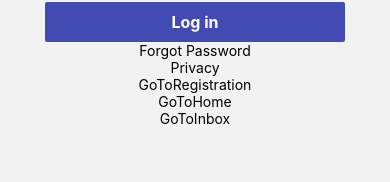
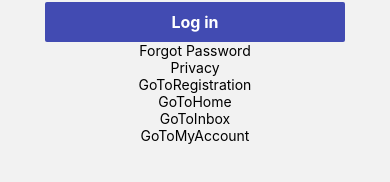
Before and after one commit to geerma/nursing-engineering-hackathon, a React Native app in the folder Mobile/hackathon_mobile/: screen /Login in a window 390 px wide. Shown: the part 152-334 px from the top of the page. Built offline with nearby package versions, Linux system fonts and the light colour scheme.

Commit message:
Update Index and LoginScreen file for MyAccount

```diff
--- a/Mobile/hackathon_mobile/App.js
+++ b/Mobile/hackathon_mobile/App.js
@@ -8,6 +8,7 @@ import {
   HomeScreen,
   RegistrationScreen,
   InboxScreen,
+  MyAccountScreen
 } from "./src/screens";
 
 const Stack = createStackNavigator();
@@ -21,6 +22,7 @@ export default function App() {
           <Stack.Screen name="Home" component={HomeScreen} />
           <Stack.Screen name="Registration" component={RegistrationScreen} />
           <Stack.Screen name="Inbox" component={InboxScreen} />
+          <Stack.Screen name="MyAccount" component={MyAccountScreen} />
         </>
       </Stack.Navigator>
     </NavigationContainer>
--- a/Mobile/hackathon_mobile/src/screens/LoginScreen/LoginScreen.js
+++ b/Mobile/hackathon_mobile/src/screens/LoginScreen/LoginScreen.js
@@ -20,6 +20,11 @@ export default function LoginScreen({ navigation }) {
   const navigateInbox = () => {
     navigation.navigate("Inbox");
   };
+
+  const navigateMyAccount = () => {
+    navigation.navigate("MyAccount");
+  };
+
 
   const handleLogin = () => {
     console.log(email, password);
@@ -88,6 +93,13 @@ export default function LoginScreen({ navigation }) {
         <Text style={styles.navigationTitle}>GoToInbox</Text>
       </TouchableOpacity>
 
+      <TouchableOpacity
+        style={styles.navigation}
+        onPress={() => navigateMyAccount()}
+      >
+        <Text style={styles.navigationTitle}>GoToMyAccount</Text>
+      </TouchableOpacity>
+
     </View>
   );
 }
--- a/Mobile/hackathon_mobile/src/screens/index.js
+++ b/Mobile/hackathon_mobile/src/screens/index.js
@@ -2,3 +2,4 @@ export { default as LoginScreen } from './LoginScreen/LoginScreen'
 export { default as HomeScreen } from './HomeScreen/HomeScreen'
 export { default as RegistrationScreen } from './RegistrationScreen/RegistrationScreen'
 export { default as InboxScreen } from './InboxScreen/InboxScreen'
+export { default as MyAccountScreen } from './MyAccountScreen/MyAccountScreen.js'
```
